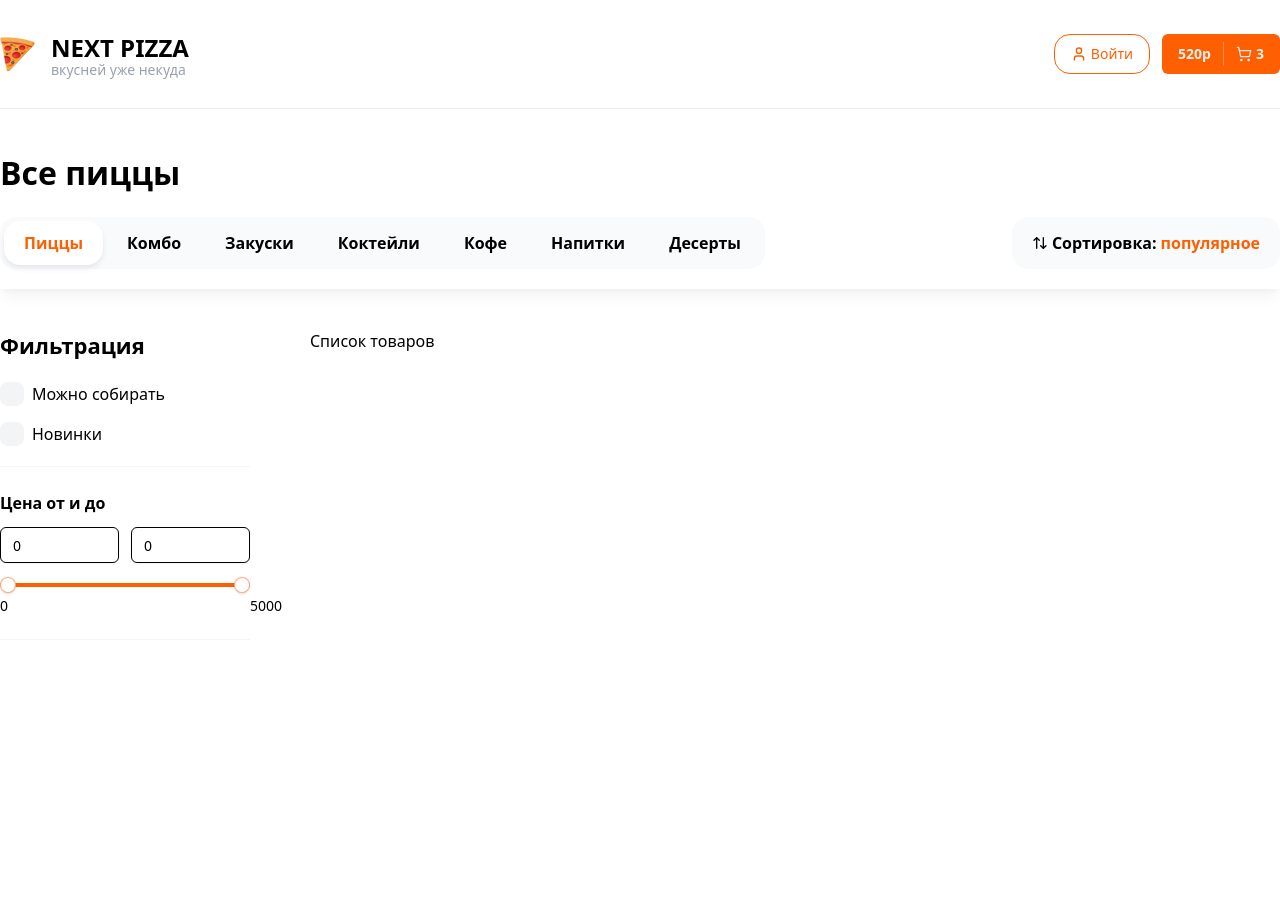
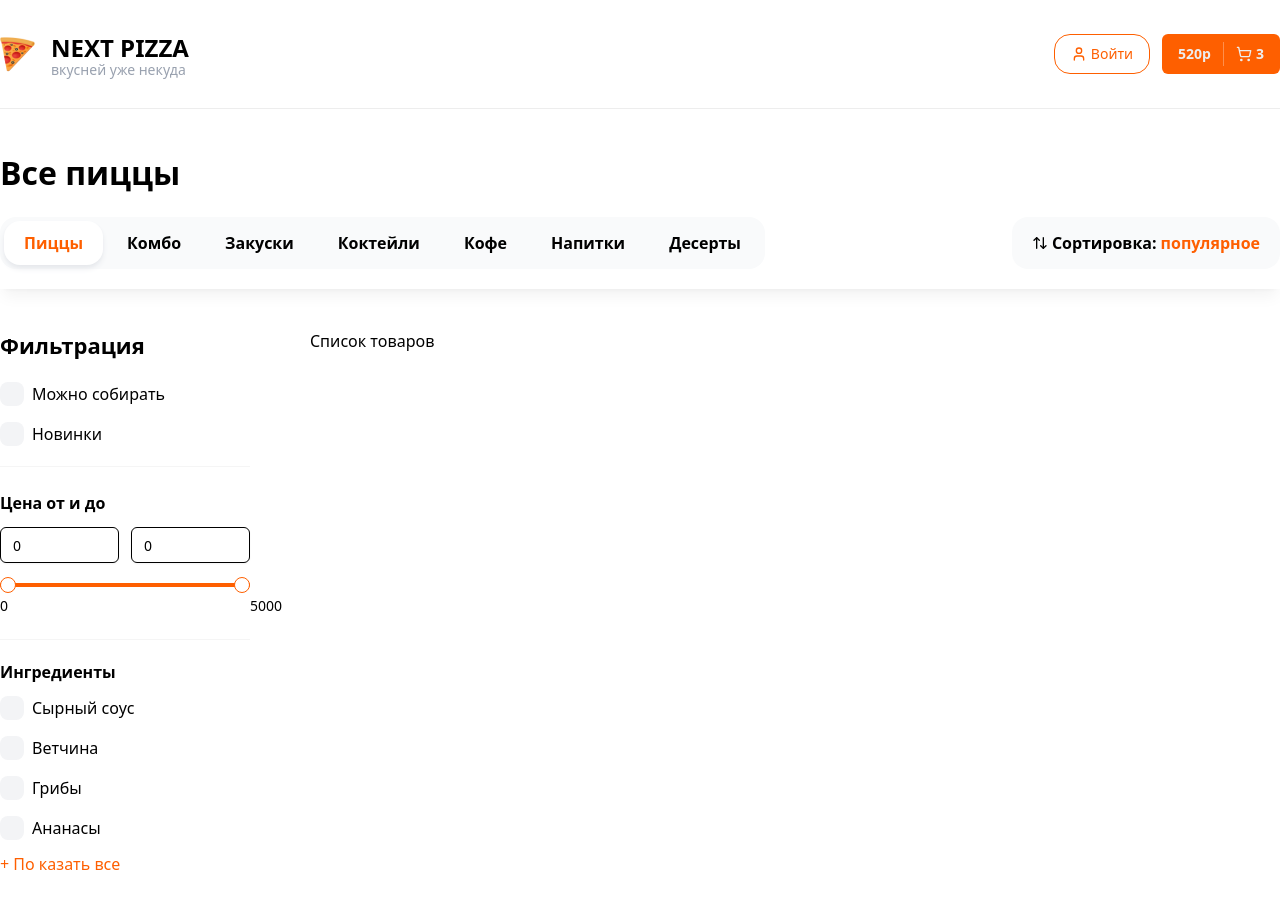
Before and after one commit to TechDanil/pizza-store, a Next.js app: page / in a window 1280 px wide. Shown: the top 908 px of the page. Before the commit the page ends 800 px from the top, so only its background shows below. Built offline with nearby package versions, Linux system fonts and the light colour scheme.

Commit message:
implemented filtration and range slider

```diff
--- a/src/app/globals.css
+++ b/src/app/globals.css
@@ -50,7 +50,7 @@
 }
 
 /* Стили для nprogress */
-#nprogress .bar {
+/* #nprogress .bar {
   background: hsl(var(--primary)) !important;
 }
 
@@ -61,4 +61,13 @@
 #nprogress .spinner-icon {
   border-top-color: hsl(var(--primary)) !important;
   border-left-color: hsl(var(--primary)) !important;
+} */
+
+[data-radix-slider-thumb],
+[data-radix-switch-thumb],
+[data-radix-checkbox],
+[data-radix-radio] {
+  box-shadow: none !important;
+  border: none !important;
+  outline: none !important;
 }
--- /dev/null
+++ b/src/components/shared/checkbox-filters-group/checkbox-filters-group.tsx
@@ -0,0 +1,91 @@
+"use client";
+
+import { DEFAULT_FILTERS_LIMIT } from "@/components/shared/filters/filters";
+import { FilterCheckbox } from "../filter-checkbox/filter-checkbox";
+import { CheckboxField } from "@/components/types/checkbox.type";
+import { Input } from "@/components/ui";
+import { ChangeEvent, FunctionComponent, useState } from "react";
+
+type Item = CheckboxField;
+
+type Props = {
+  title: string;
+  items: Item[];
+  defaultItems: Item[];
+  limit?: number;
+  searchInputPlaceholder?: string;
+  obChange?: (selectedItems: Item[]) => void;
+  defaultSelectedItems?: Item[];
+  externalClass?: string;
+};
+
+export const CheckboxFiltersGroup: FunctionComponent<Props> = (props) => {
+  const {
+    title,
+    items,
+    defaultItems,
+    limit = DEFAULT_FILTERS_LIMIT,
+    searchInputPlaceholder = "Search... ",
+    obChange,
+    defaultSelectedItems,
+    externalClass,
+  } = props;
+
+  const [showAll, setShowAll] = useState(false);
+  const [searchValue, setSearchValue] = useState("");
+
+  const allItems = showAll
+    ? items.filter((item) =>
+        item.text.toLocaleLowerCase().includes(searchValue.toLowerCase())
+      )
+    : defaultItems.slice(0, limit);
+
+  const onShowAllToggle = () => {
+    setShowAll(!showAll);
+  };
+
+  const onChangeSearchInput = (event: ChangeEvent<HTMLInputElement>) => {
+    setSearchValue(event.target.value);
+  };
+
+  return (
+    <div className={externalClass}>
+      <p className="font-bold mb-3">{title}</p>
+
+      {showAll && (
+        <div className="mb-5">
+          <Input
+            onChange={onChangeSearchInput}
+            placeholder={searchInputPlaceholder}
+            className="bg-gray-50 border-none"
+          />
+        </div>
+      )}
+
+      <div className="flex flex-col gap-4 max-h-96 pr-2 overflow-auto scrollbar">
+        {allItems.map((item, index) => (
+          <FilterCheckbox
+            key={index}
+            text={item.text}
+            value={item.value}
+            endAdornment={item.endAdornment}
+            onCheckedChange={item.onCheckedChange}
+            checked={item.checked}
+            name={item.name}
+          />
+        ))}
+      </div>
+
+      {items.length > limit && (
+        <div className={showAll ? "border-t border-t-neutral-100 mt-4" : ""}>
+          <button
+            onClick={onShowAllToggle}
+            className="text-(--text-orange) mt-3"
+          >
+            {showAll ? "Скрыть" : "+ По казать все"}
+          </button>
+        </div>
+      )}
+    </div>
+  );
+};
--- a/src/components/shared/filters/filters.tsx
+++ b/src/components/shared/filters/filters.tsx
@@ -3,10 +3,13 @@ import { FilterCheckbox } from "../filter-checkbox/filter-checkbox";
 import { Title } from "../title/title";
 import { FunctionComponent } from "react";
 import { RangeSlider } from "../range-slider/range-slider";
+import { CheckboxFiltersGroup } from "@/components/shared/checkbox-filters-group/checkbox-filters-group";
 
 type Props = {
   externalClass?: string;
 };
+
+export const DEFAULT_FILTERS_LIMIT = 4;
 
 export const Filters: FunctionComponent<Props> = (props) => {
   const { externalClass } = props;
@@ -41,6 +44,63 @@ export const Filters: FunctionComponent<Props> = (props) => {
 
         <RangeSlider min={0} max={5000} step={10} value={[0, 5000]} />
       </div>
+
+      <CheckboxFiltersGroup
+        title="Ингредиенты"
+        externalClass="mt-5"
+        defaultItems={[
+          {
+            text: "Сырный соус",
+            value: "1",
+          },
+          {
+            text: "Ветчина",
+            value: "2",
+          },
+          {
+            text: "Грибы",
+            value: "3",
+          },
+          {
+            text: "Ананасы",
+            value: "4",
+          },
+          {
+            text: "Чеддер",
+            value: "5",
+          },
+          {
+            text: "Бекон",
+            value: "6",
+          },
+        ]}
+        items={[
+          {
+            text: "Сырный соус",
+            value: "1",
+          },
+          {
+            text: "Ветчина",
+            value: "2",
+          },
+          {
+            text: "Грибы",
+            value: "3",
+          },
+          {
+            text: "Ананасы",
+            value: "4",
+          },
+          {
+            text: "Чеддер",
+            value: "5",
+          },
+          {
+            text: "Бекон",
+            value: "6",
+          },
+        ]}
+      />
     </div>
   );
 };
--- a/src/components/shared/range-slider/range-slider.tsx
+++ b/src/components/shared/range-slider/range-slider.tsx
@@ -73,7 +73,10 @@ const RangeSlider = React.forwardRef(
                 {formatLabel ? formatLabel(value) : value}
               </span>
             </div>
-            <SliderPrimitive.Thumb className="block h-4 w-4 bg-white rounded-full border border-(--text-orange)/50 shadow transition-colors focus-visible:outline-none focus-visible:ring-1 focus-visible:ring-ring disabled:pointer-events-none disabled:opacity-50" />
+            <SliderPrimitive.Thumb
+              style={{ boxShadow: "none" }}
+              className="block h-4 w-4 bg-white rounded-full border border-(--text-orange) shadow transition-colors focus-visible:outline-none focus-visible:ring-1 focus-visible:ring-ring disabled:pointer-events-none disabled:opacity-50"
+            />
           </React.Fragment>
         ))}
       </SliderPrimitive.Root>
```
Also changed, not shown: src/components/shared/filter-checkbox/filter-checkbox.tsx (+3 -9 lines), src/components/types/checkbox.type.ts (added, +10 -0 lines).
